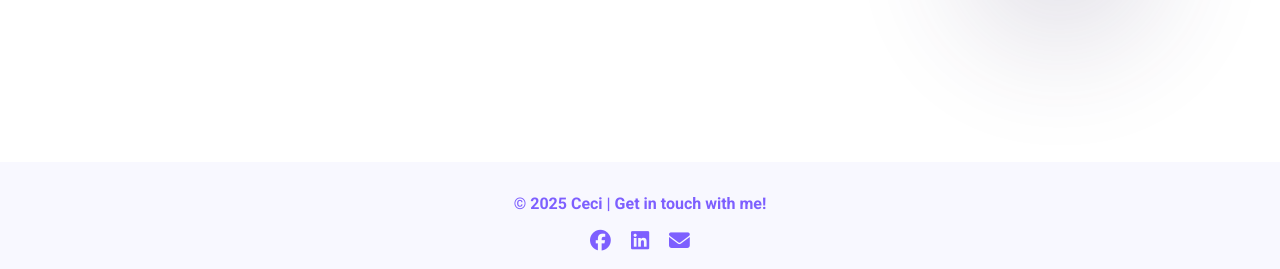
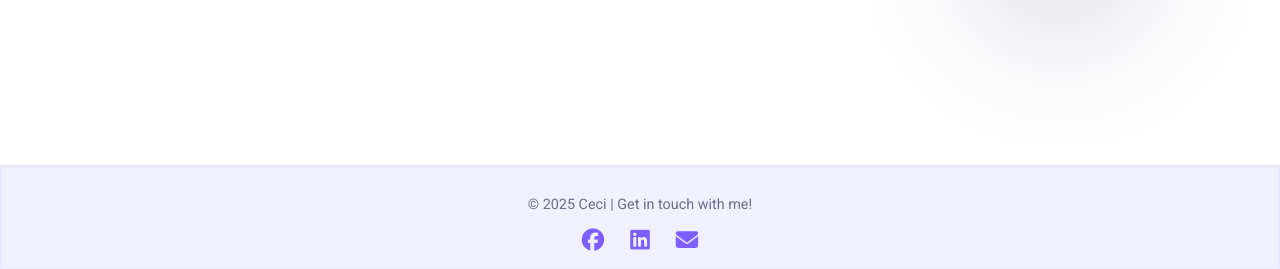
Before and after one commit to Cecillia01/portfolio-ceci, a plain HTML site: page index.html in a window 1280 px wide. Shown: the part 531-800 px from the top of the page. Drawn offline with Linux system fonts and the light colour scheme.

Commit message:
fix footer

```diff
--- a/style.css
+++ b/style.css
@@ -158,29 +158,30 @@ nav a:hover {
 
 /* Footer */
 footer {
-  background-color: #f8f8ff;
+  background-color: #f0f0ff;
+  padding: 1rem 2rem;
   text-align: center;
-  padding: 1rem 0;
+  color: #6c6c8a;
+  font-size: 0.9rem;
+  box-shadow: inset 0 1px 3px rgb(125 95 255 / 0.15);
   margin-top: auto;
-  color: #7d5fff;
-  font-weight: 600;
 }
 
-.social-icons {
+footer .social-icons {
   margin-top: 0.5rem;
 }
 
-.social-icons a {
+footer .social-icons a {
+  margin: 0 0.7rem;
   color: #7d5fff;
-  margin: 0 0.5rem;
-  font-size: 1.3rem;
-  text-decoration: none;
+  font-size: 1.4rem;
   transition: color 0.3s ease;
 }
 
-.social-icons a:hover {
-  color: #3a2e5f;
+footer .social-icons a:hover {
+  color: #532dcf;
 }
+
 
 /* ANIMATIONS */
 
```
